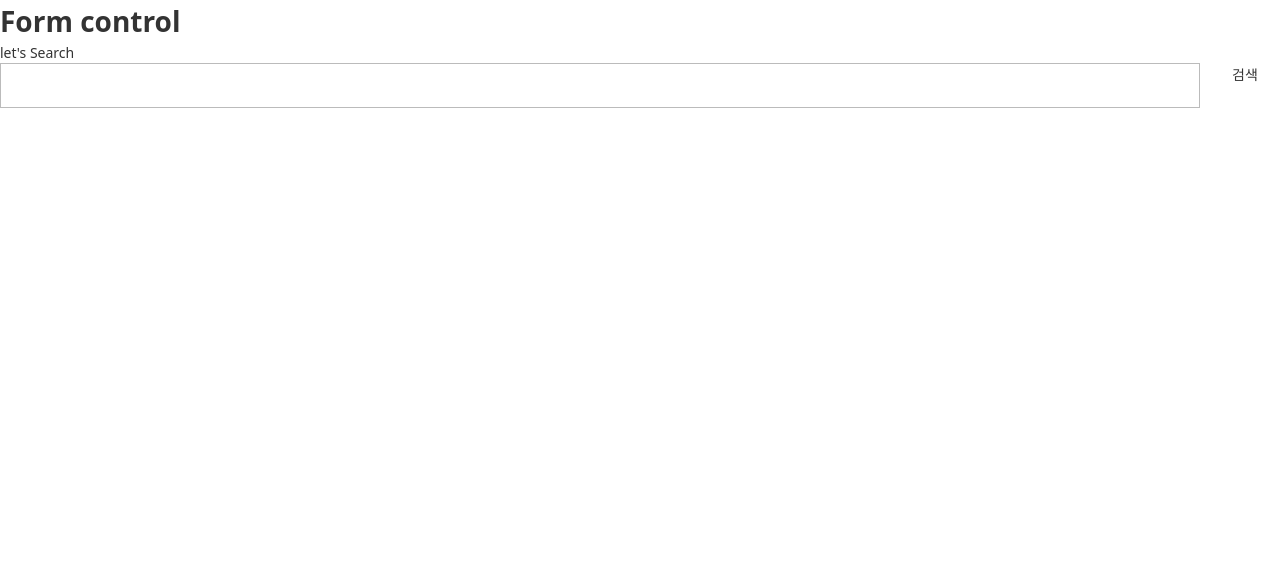
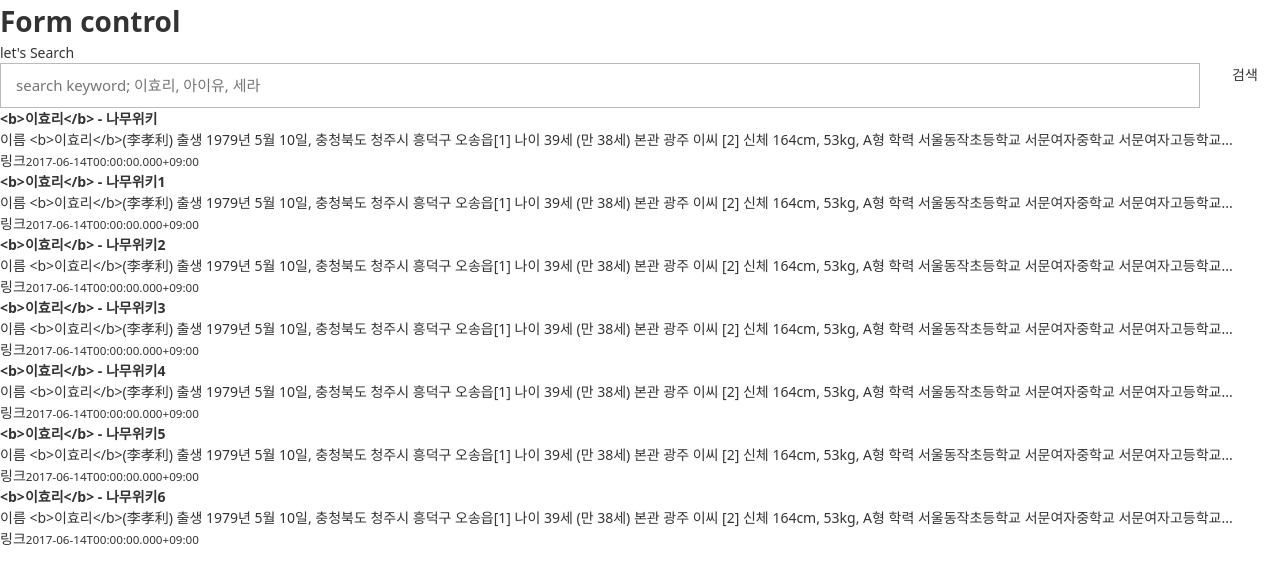
Before and after one commit to SinYongJu/react-form-control-atomic, a React (Create React App) app: page / in a window 1280 px wide. Both pictures are taken after a click on the button "검색". Shown: the top 584 px of the page. Built offline with nearby package versions, Linux system fonts and the light colour scheme; data requests are answered from the project's data file.

Commit message:
ADD Search Context and Result

```diff
--- a/src/components/atoms/Input/Input.js
+++ b/src/components/atoms/Input/Input.js
@@ -1,21 +1,25 @@
-import React from 'react';
-import PropTypes from 'prop-types';
-import './Input.scss'
-const Input = (props) => {
-    const { id, name, placeholer, value, onChange} = props
-    console.log(value)
-
-    return (
-        <input id={id} name={name} value={value} placeholer={placeholer} onChange={onChange}/>
-    );
+import React from "react";
+import PropTypes from "prop-types";
+import "./Input.scss";
+const Input = props => {
+  const { id, name, placeholder, value, onChange } = props;
+  return (
+    <input
+      id={id}
+      name={name}
+      value={value}
+      placeholder={placeholder}
+      onChange={onChange}
+    />
+  );
 };
 
 Input.propTypes = {
-    id : PropTypes.string,
-    name : PropTypes.string,
-    placeholer : PropTypes.string,
-    value : PropTypes.string,
-    onChange : PropTypes.func,
+  id: PropTypes.string,
+  name: PropTypes.string,
+  placeholder: PropTypes.string,
+  value: PropTypes.string,
+  onChange: PropTypes.func
 };
 
 export default Input;
--- /dev/null
+++ b/src/components/atoms/SearchListItem/SearchListItem.js
@@ -0,0 +1,22 @@
+import React from "react";
+import PropTypes from "prop-types";
+
+const SearchListItem = ({ item: { title, contents, url, datetime } }) => {
+  return (
+    <li>
+      <strong>{title}</strong>
+      <p>{contents}</p>
+      <a href={url}>링크</a>
+      <small>{datetime}</small>
+    </li>
+  );
+};
+
+SearchListItem.propTypes = {
+  title: PropTypes.string,
+  contents: PropTypes.string,
+  url: PropTypes.string,
+  datetime: PropTypes.string
+};
+
+export default SearchListItem;
--- /dev/null
+++ b/src/components/constants/search_api.js
@@ -0,0 +1,3 @@
+const SEARCH_URL = "http://localhost:4444/search";
+
+export const WEB_SEARCH_URL = SEARCH_URL + "?keyword=";
--- /dev/null
+++ b/src/components/context/SearchContext.js
@@ -0,0 +1,30 @@
+import React, { createContext, useState, useEffect } from "react";
+import { WEB_SEARCH_URL } from "../constants/search_api";
+
+const WEB_SEARCH_RESULT = "documents";
+export const SearchContext = createContext(null);
+
+export const SearchProvider = ({ children, ...rest }) => {
+  const [search, actionSearch] = useState({
+    result: []
+  });
+  const searchFetch = async keyword => {
+    let url = WEB_SEARCH_URL + keyword;
+    const data = await fetch(url).then(res => res.json());
+    actionSearch(c => ({
+      ...c,
+      result: data[0][WEB_SEARCH_RESULT]
+    }));
+  };
+  const getSearchResult = () => search.result;
+  const value = {
+    searchFetch,
+    getSearchResult
+  };
+  return (
+    <SearchContext.Provider value={value} {...rest}>
+      {children}
+    </SearchContext.Provider>
+  );
+};
+export const SearchConsumer = SearchContext.Consumer;
--- /dev/null
+++ b/src/components/molecule/SeachReult/SeachReult.js
@@ -0,0 +1,19 @@
+import React from "react";
+import PropTypes from "prop-types";
+import SearchListItem from "../../atoms/SearchListItem/SearchListItem";
+
+const SeachReult = ({ result }) => {
+  return (
+    <ul>
+      {result.map((item, index) => (
+        <SearchListItem key={`search_${index}`} item={item} />
+      ))}
+    </ul>
+  );
+};
+
+SeachReult.propTypes = {
+  result: PropTypes.array
+};
+
+export default SeachReult;
--- a/src/components/molecule/SearchBox/SearchBox.js
+++ b/src/components/molecule/SearchBox/SearchBox.js
@@ -1,33 +1,38 @@
-import React from 'react';
-import PropTypes from 'prop-types';
-import Input from '../../atoms/Input/Input';
-import SimpleButton from '../../atoms/SimpleButton/SimpleButton';
-import './SearchBox.scss'
+import React from "react";
+import PropTypes from "prop-types";
+import Input from "../../atoms/Input/Input";
+import SimpleButton from "../../atoms/SimpleButton/SimpleButton";
+import "./SearchBox.scss";
 
-const SearchBox = ({inp, button, onChange, onClick}) => {
-    console.log(inp)
+const SearchBox = ({ inp, button, onChange, onClick }) => {
+  const { id, value } = inp;
   return (
     <div className="box_search">
-            <label htmlFor={inp.id}>let's Search {inp.value}</label>
+      <label htmlFor={id}>let's Search {value}</label>
       <Input {...inp} onChange={onChange} />
-            <SimpleButton {...button} themeClass={'btn_white'} text={"검색"} onClick={onClick} />
+      <SimpleButton
+        {...button}
+        themeClass={"btn_white"}
+        text={"검색"}
+        onClick={onClick}
+      />
     </div>
   );
 };
 
 SearchBox.propTypes = {
-    inp : PropTypes.shape({
-        id : PropTypes.string,
-        name : PropTypes.string,
-        placeholer : PropTypes.string,
-        value : PropTypes.string,
+  inp: PropTypes.shape({
+    id: PropTypes.string,
+    name: PropTypes.string,
+    placeholder: PropTypes.string,
+    value: PropTypes.string
   }),
-    button : PropTypes.shape({
-        themeClass : PropTypes.string,
-        text : PropTypes.string,
+  button: PropTypes.shape({
+    themeClass: PropTypes.string,
+    text: PropTypes.string
   }),
-    onChange : PropTypes.func,
-    onClick : PropTypes.func,
+  onChange: PropTypes.func,
+  onClick: PropTypes.func
 };
 
 export default SearchBox;
--- a/src/components/organisms/SearchWeb/SearchWeb.js
+++ b/src/components/organisms/SearchWeb/SearchWeb.js
@@ -1,23 +1,25 @@
-import React from 'react';
-import PropTypes from 'prop-types';
-import SearchBox from '../../molecule/SearchBox/SearchBox';
+import React from "react";
+import PropTypes from "prop-types";
+import SearchBox from "../../molecule/SearchBox/SearchBox";
+import SeachReult from "../../molecule/SeachReult/SeachReult";
 
-const SearchWeb = ({searchProps, onClick, onChange}) => {
-    const { inp,button } = searchProps;
-    console.log(inp)
-    React.useEffect(()=>{
-        console.log(inp)
-    },[inp.value])
-    return (
-        <>
-            <SearchBox inp={inp} button={button} onClick={onClick} onChange={onChange}/>
-        </>
-    );
-
+const SearchWeb = ({ searchProps, onClick, onChange }) => {
+  const { inp, button, searchResult } = searchProps;
+  return (
+    <>
+      <SearchBox
+        inp={inp}
+        button={button}
+        onClick={onClick}
+        onChange={onChange}
+      />
+      {searchResult && searchResult.length > 0 && (
+        <SeachReult result={searchResult} />
+      )}
+    </>
+  );
 };
 
-SearchWeb.propTypes = {
-
-};
+SearchWeb.propTypes = {};
 
 export default SearchWeb;
--- a/src/components/page/SearchPage.js
+++ b/src/components/page/SearchPage.js
@@ -1,39 +1,64 @@
-import React,{useState} from 'react';
-import PropTypes from 'prop-types';
-import SearchTemplate from './template/SearchTemplate';
-import SearchWeb from '../organisms/SearchWeb/SearchWeb';
+import React, { useState, useContext, useEffect } from "react";
+import PropTypes from "prop-types";
+import SearchTemplate from "./template/SearchTemplate";
+import SearchWeb from "../organisms/SearchWeb/SearchWeb";
+import { SearchContext } from "../context/SearchContext";
+
+const defualtInput = {
+  id: "searchInp",
+  name: "searchKeyword",
+  placeholder: "search keyword; 이효리, 아이유, 세라",
+  value: ""
+};
+const defualtSearchButton = {
+  button: {
+    themeClass: "btn_white",
+    text: "검색"
+  }
+};
 
 const SearchPage = props => {
-    const searcDefault = {
-        inp : {
-            id : 'searchInp',
-            name : 'searchKeyword',
-            placeholder : 'search keyword; 이효리, 아이유, 세라',
-            value : ''
-        },
-        button : {
-            themeClass : 'btn_white',
-            text : '검색',
-        }
-    }
-    const [searchProps , actionSearchProps ] = useState(searcDefault)
+  const { searchFetch, getSearchResult } = useContext(SearchContext);
 
-    const onSearchInpChange = (e) => {
-        actionSearchProps(c => {
-            c.inp.value += e.currentTarget.value
-            return c
-        })
-    }
-    const onSearchButtonClick = () => {
-        console.log('click')
-    }
-    return (
-        <SearchTemplate search={<SearchWeb searchProps={searchProps} onChange={onSearchInpChange} onClick={onSearchButtonClick} />}/>
-    );
+  const [searchProps, actionSearchProps] = useState({
+    inp: defualtInput,
+    button: defualtSearchButton,
+    searchResult: []
+  });
+
+  const onSearchInpChange = e => {
+    e.preventDefault();
+    let value = e.target.value;
+    actionSearchProps(c => ({
+      ...c,
+      inp: { value }
+    }));
+  };
+  const onSearchButtonClick = () => {
+    console.log("click");
+    const value = searchProps.inp.value;
+    searchFetch(value);
+  };
+  useEffect(() => {
+    console.log("변하니?");
+    actionSearchProps(c => ({
+      ...c,
+      searchResult: getSearchResult()
+    }));
+  }, [getSearchResult]);
+  return (
+    <SearchTemplate
+      search={
+        <SearchWeb
+          searchProps={searchProps}
+          onChange={onSearchInpChange}
+          onClick={onSearchButtonClick}
+        />
+      }
+    />
+  );
 };
 
-SearchPage.propTypes = {
-
-};
+SearchPage.propTypes = {};
 
 export default SearchPage;
--- a/src/index.js
+++ b/src/index.js
@@ -4,14 +4,16 @@ import "./index.scss";
 import LandingPage from "./components/page/LandingPage";
 import SamplePage from "./components/page/SamplePage";
 import SearchPage from "./components/page/SearchPage";
-
+import { SearchProvider } from "./components/context/SearchContext";
 const App = () => {
   return (
     <>
       <header>
         <h1>Form control</h1>
       </header>
-      <SearchPage></SearchPage>
+      <SearchProvider>
+        <SearchPage></SearchPage>
+      </SearchProvider>
     </>
   );
 };
```
Also changed, not shown: src/components/page/template/SearchTemplate.js (+9 -11 lines), src/components/atoms/SearchListItem/SearchListItem.scss (added), 2 other files (tests, documents, lock files or other folders). Lines whose indentation alone changed are shown as unchanged.
